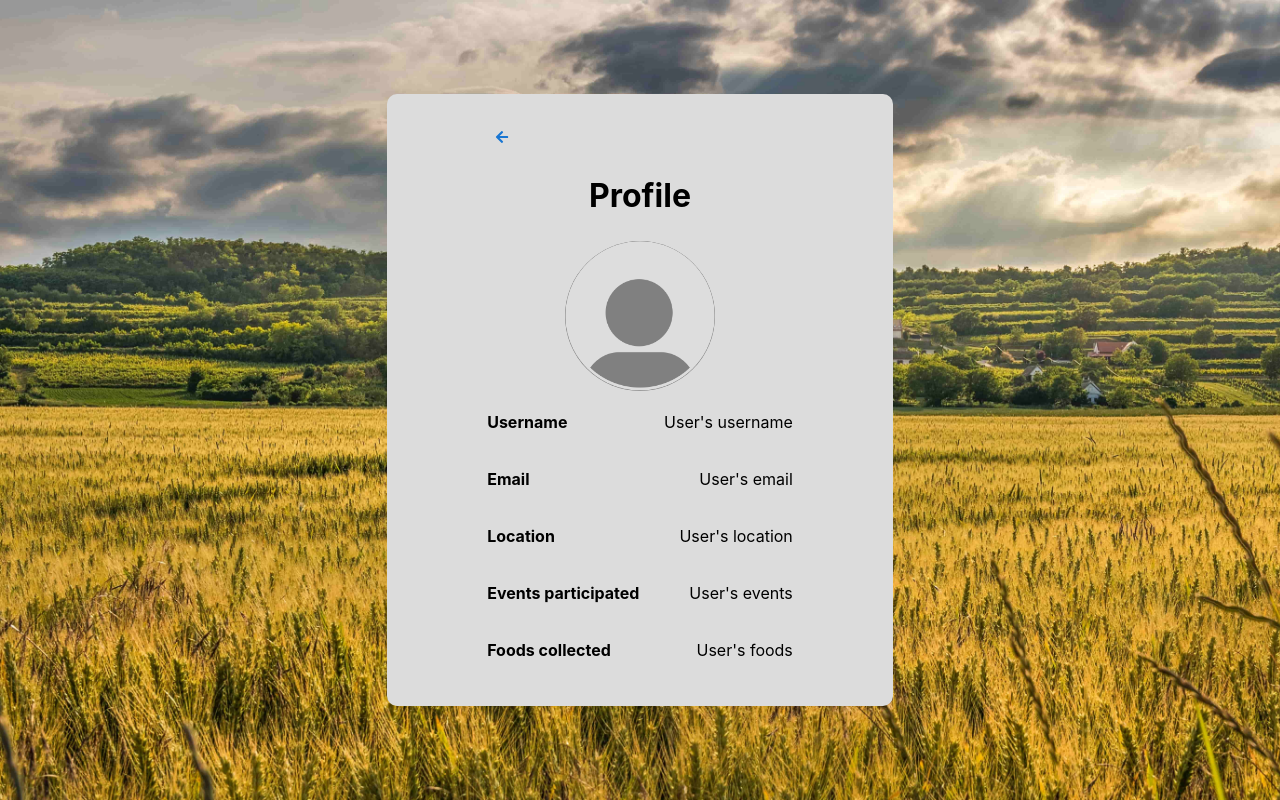
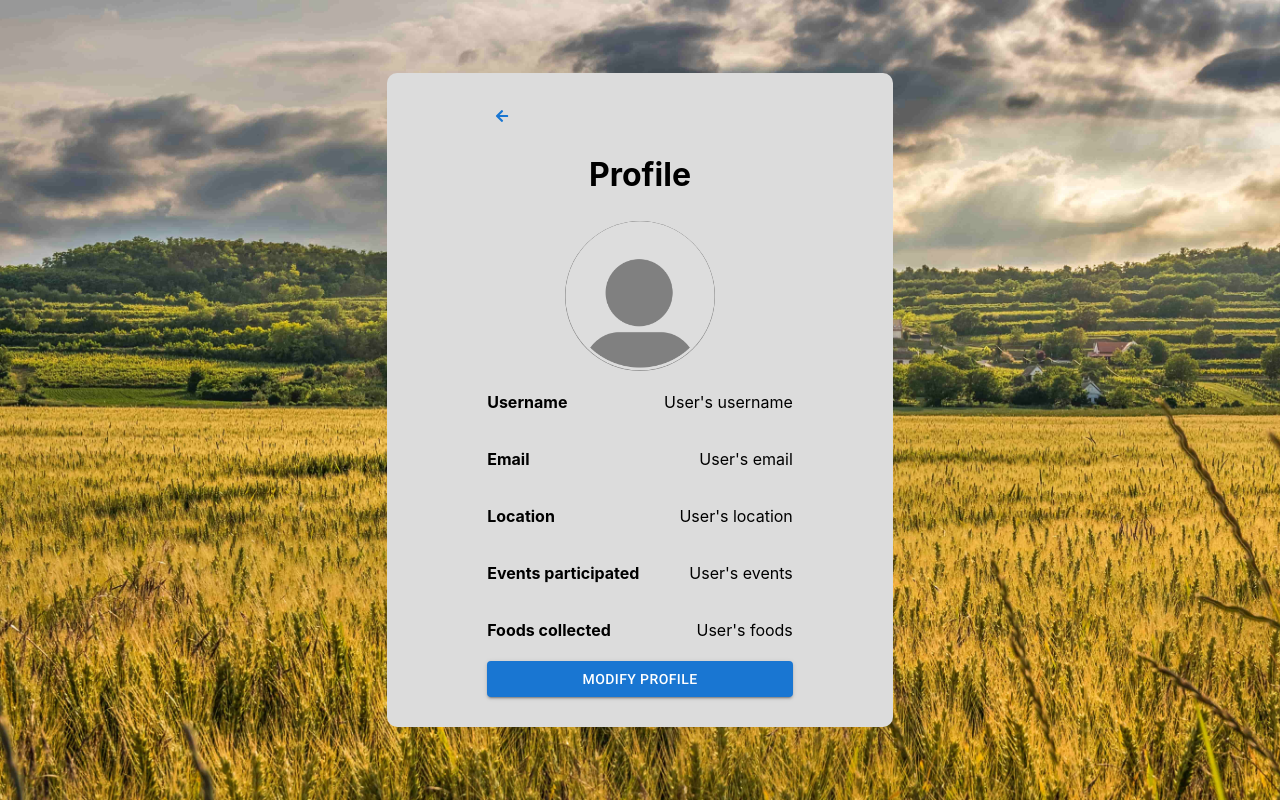
Before and after one commit to 1anakin20/earth-day, a React (Create React App) app in the folder frontend/: page /profile in a window 1280 px wide. Built offline with nearby package versions, Linux system fonts and the light colour scheme.

Commit message:
added modify button

```diff
--- a/frontend/src/components/profile/profile.js
+++ b/frontend/src/components/profile/profile.js
@@ -48,6 +48,11 @@ function Profile() {
                 <p> <b>Foods collected </b></p>
                 <p> User's foods</p>
             </div>
+            <Button
+                variant={"contained"}
+                className="modify__btn">
+                Modify Profile
+            </Button>
         </div>
     </div>);
 }
```
